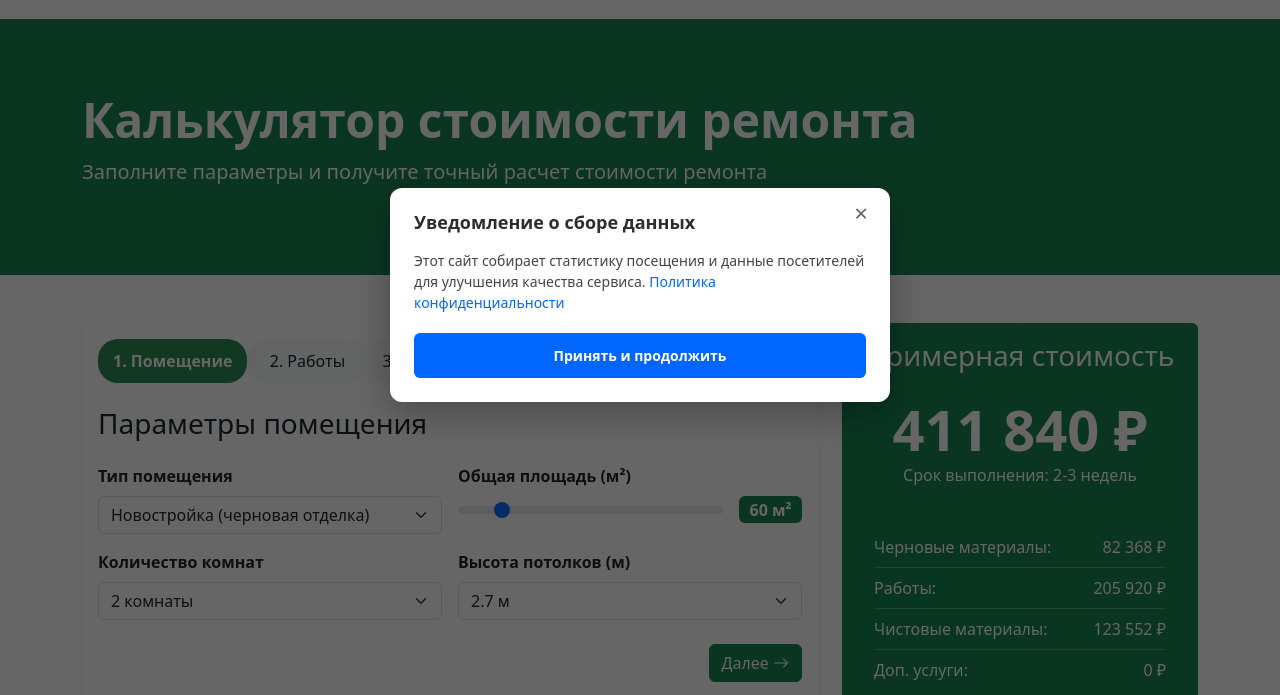
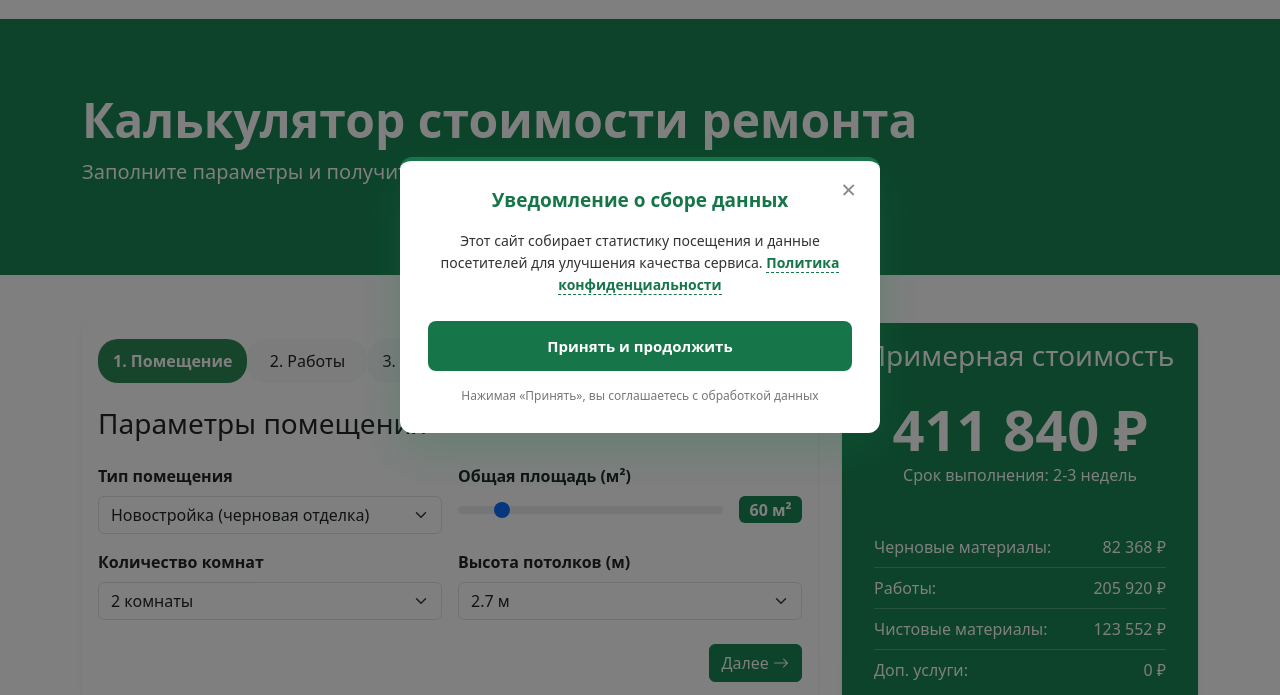
Before and after one commit to crange-bit/profremont, a plain HTML site: page calculator.html in a window 1280 px wide. Shown: the part 105-800 px from the top of the page. Drawn offline with nearby package versions, Linux system fonts and the light colour scheme.

Commit message:
Update calculator.html

```diff
--- a/calculator.html
+++ b/calculator.html
@@ -353,27 +353,32 @@
         </footer>
         <script src="https://cdn.jsdelivr.net/npm/bootstrap@5.3.0-alpha1/dist/js/bootstrap.bundle.min.js"></script>
         <script src="calculator.js"></script>
-        <!-- Модальное окно уведомления о сборе данных -->
-<div id="stats-modal-overlay" style="position:fixed;top:0;left:0;width:100%;height:100%;background:rgba(0,0,0,0.6);z-index:10000;display:none;justify-content:center;align-items:center;padding:20px;box-sizing:border-box;">
-    <div id="stats-modal" style="background:#fff;border-radius:12px;max-width:500px;width:100%;padding:24px;box-shadow:0 10px 40px rgba(0,0,0,0.3);position:relative;animation:modalFadeIn 0.3s ease;">
-        <button id="stats-modal-close" style="position:absolute;top:12px;right:16px;background:none;border:none;font-size:24px;color:#666;cursor:pointer;line-height:1;">&times;</button>
-        <h3 style="margin:0 0 16px 0;color:#2d2d2d;font-size:18px;font-weight:600;">Уведомление о сборе данных</h3>
-        <p style="margin:0 0 20px 0;color:#444;font-size:14px;line-height:1.5;">
+<div id="stats-modal-overlay" style="position:fixed;top:0;left:0;width:100%;height:100%;background:rgba(0,0,0,0.5);z-index:10000;display:none;justify-content:center;align-items:center;padding:20px;box-sizing:border-box;">
+    <div id="stats-modal" style="background:#fff;border-radius:12px;max-width:480px;width:100%;padding:28px;box-shadow:0 15px 50px rgba(22,118,73,0.25);position:relative;animation:modalFadeIn 0.3s ease;border-top:4px solid #167649;">
+        <button id="stats-modal-close" style="position:absolute;top:14px;right:18px;background:none;border:none;font-size:26px;color:#888;cursor:pointer;line-height:1;transition:color 0.2s;">&times;</button>
+        <h3 style="margin:0 0 18px 0;color:#167649;font-size:19px;font-weight:700;text-align:center;">Уведомление о сборе данных</h3>
+        <p style="margin:0 0 24px 0;color:#333;font-size:14px;line-height:1.6;text-align:center;">
             Этот сайт собирает статистику посещения и данные посетителей для улучшения качества сервиса.
-            <a href="privacy-policy.html" style="color:#06f;text-decoration:none;font-weight:500;">Политика конфиденциальности</a>
+            <a href="privacy-policy.html" style="color:#167649;text-decoration:none;font-weight:600;border-bottom:1px dashed #167649;">Политика конфиденциальности</a>
         </p>
-        <button id="stats-modal-accept" style="width:100%;background:#06f;color:#fff;border:none;padding:12px 20px;border-radius:6px;font-size:14px;font-weight:600;cursor:pointer;transition:background 0.2s;">
+        <button id="stats-modal-accept" style="width:100%;background:#167649;color:#fff;border:none;padding:14px 20px;border-radius:8px;font-size:15px;font-weight:600;cursor:pointer;transition:background 0.2s,transform 0.1s;">
             Принять и продолжить
         </button>
+        <p style="margin:16px 0 0 0;color:#777;font-size:12px;text-align:center;">Нажимая «Принять», вы соглашаетесь с обработкой данных</p>
     </div>
 </div>
 <style>
     @keyframes modalFadeIn {
-        from { opacity: 0; transform: translateY(-20px); }
+        from { opacity: 0; transform: translateY(-15px); }
         to { opacity: 1; transform: translateY(0); }
     }
-    #stats-modal-accept:hover { background: #0556d4; }
-    #stats-modal-close:hover { color: #333; }
+    #stats-modal-accept:hover { background: #115a3a; }
+    #stats-modal-accept:active { transform: scale(0.98); }
+    #stats-modal-close:hover { color: #167649; }
+    @media (max-width: 480px) {
+        #stats-modal { padding: 24px 20px; }
+        #stats-modal h3 { font-size: 18px; }
+    }
 </style>
 <script>
     (function() {
@@ -381,15 +386,13 @@
         var closeBtn = document.getElementById('stats-modal-close');
         var acceptBtn = document.getElementById('stats-modal-accept');
 
-        // Показываем модальное окно, если пользователь ещё не давал согласие
         if (!localStorage.getItem('statsConsent')) {
             setTimeout(function() {
                 overlay.style.display = 'flex';
-                document.body.style.overflow = 'hidden'; // Блокируем прокрутку фона
+                document.body.style.overflow = 'hidden';
             }, 500);
         }
 
-        // Функция закрытия окна
         function closeModal() {
             overlay.style.opacity = '0';
             overlay.style.transition = 'opacity 0.2s';
@@ -400,7 +403,6 @@
             }, 200);
         }
 
-        // Обработчики событий
         acceptBtn.addEventListener('click', function() {
             localStorage.setItem('statsConsent', 'true');
             closeModal();
@@ -411,7 +413,6 @@
             closeModal();
         });
 
-        // Закрытие по клику на затемнённый фон
         overlay.addEventListener('click', function(e) {
             if (e.target === overlay) {
                 localStorage.setItem('statsConsent', 'true');
```
